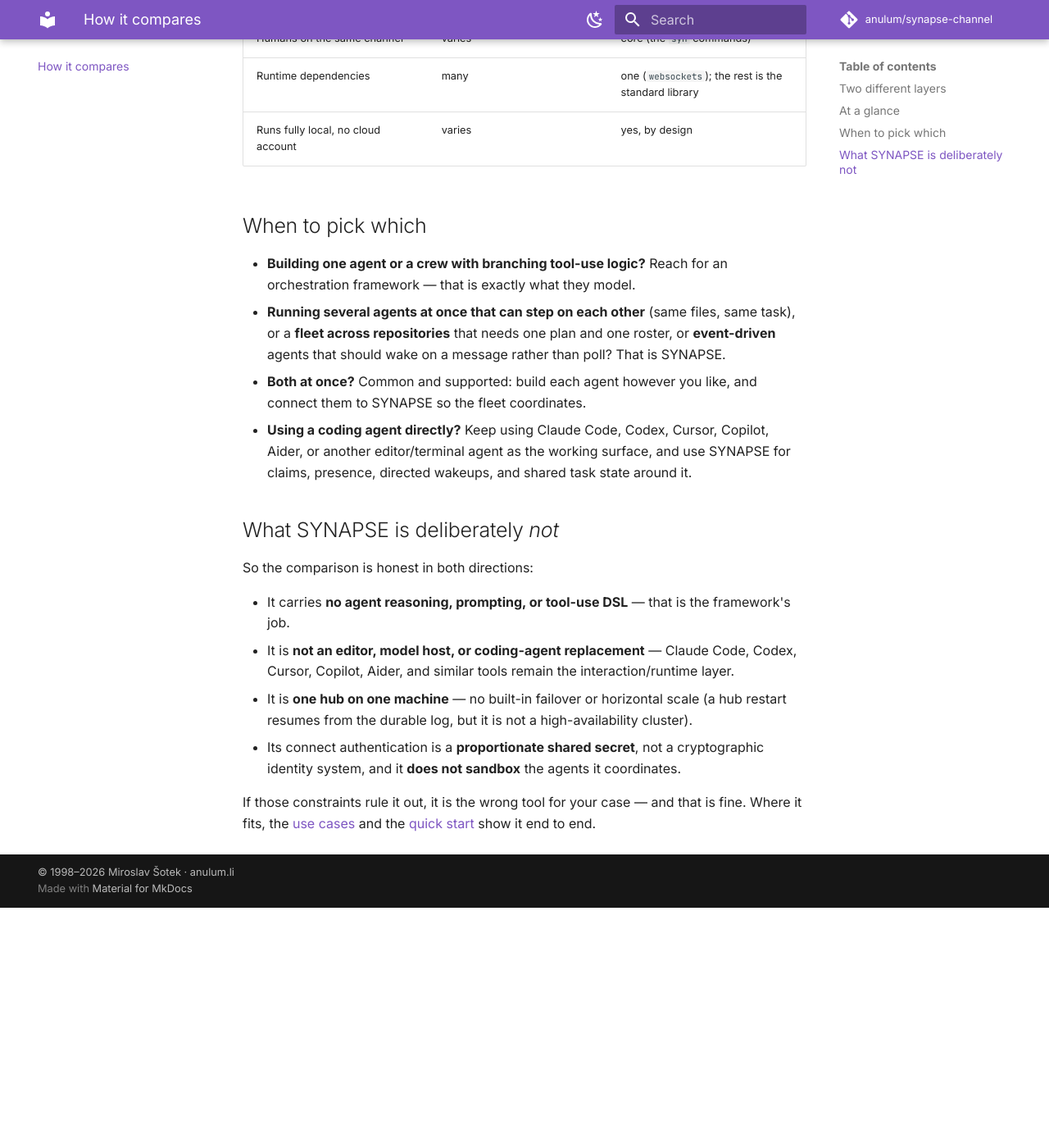
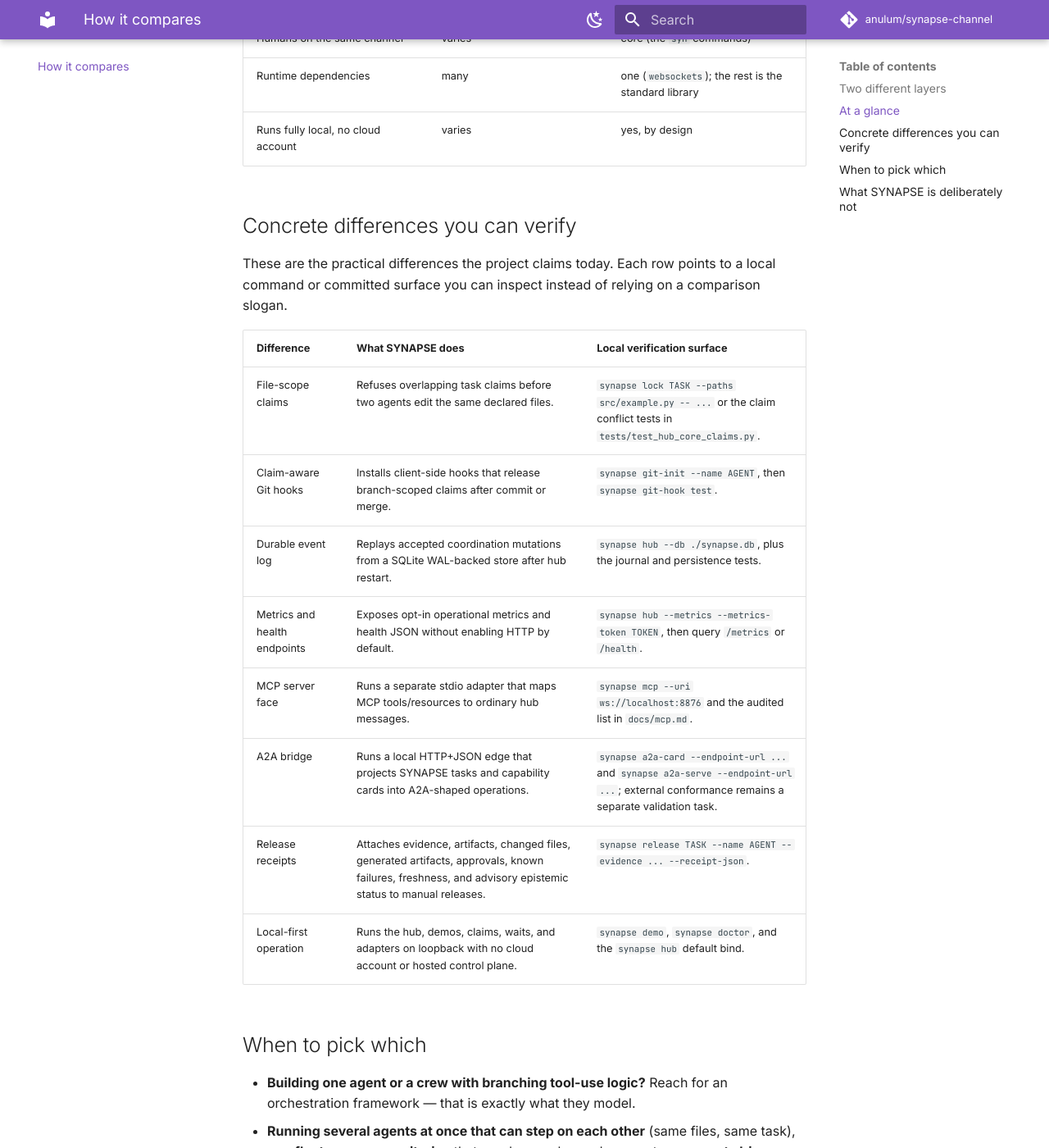
Before and after one commit to anulum/synapse-channel, an MkDocs documentation site: the page built from docs/comparison.md, in a window 1280 px wide and 1400 px high, scrolled down 1579 px. Shown: the whole window at 82% size. Built offline with MkDocs 1.6.1 and Material for MkDocs 9.7.7, drawn with Linux system fonts in a browser that asks for light colours; comment, search, counter and statistics services are not loaded; before the commit the page ends 2686 px from its top, so only the background shows below that.

Commit message:
docs: refresh comparison evidence
Authored by Anulum Fortis & Arcane Sapience (protoscience@anulum.li)

```diff
--- a/docs/_generated/capability_manifest.json
+++ b/docs/_generated/capability_manifest.json
@@ -7,7 +7,7 @@
     "optional_dependency_groups": 4,
     "package_modules": 123,
     "public_api_exports": 60,
-    "tests": 1664,
+    "tests": 1665,
     "version": "0.52.0",
     "wire_message_types": 53,
     "workflows": 10
--- a/docs/comparison.md
+++ b/docs/comparison.md
@@ -44,6 +44,23 @@
 | Runtime dependencies | many | one (`websockets`); the rest is the standard library |
 | Runs fully local, no cloud account | varies | yes, by design |
 
+## Concrete differences you can verify
+
+These are the practical differences the project claims today. Each row points to
+a local command or committed surface you can inspect instead of relying on a
+comparison slogan.
+
+| Difference | What SYNAPSE does | Local verification surface |
+| --- | --- | --- |
+| File-scope claims | Refuses overlapping task claims before two agents edit the same declared files. | `synapse lock TASK --paths src/example.py -- ...` or the claim conflict tests in `tests/test_hub_core_claims.py`. |
+| Claim-aware Git hooks | Installs client-side hooks that release branch-scoped claims after commit or merge. | `synapse git-init --name AGENT`, then `synapse git-hook test`. |
+| Durable event log | Replays accepted coordination mutations from a SQLite WAL-backed store after hub restart. | `synapse hub --db ./synapse.db`, plus the journal and persistence tests. |
+| Metrics and health endpoints | Exposes opt-in operational metrics and health JSON without enabling HTTP by default. | `synapse hub --metrics --metrics-token TOKEN`, then query `/metrics` or `/health`. |
+| MCP server face | Runs a separate stdio adapter that maps MCP tools/resources to ordinary hub messages. | `synapse mcp --uri ws://localhost:8876` and the audited list in `docs/mcp.md`. |
+| A2A bridge | Runs a local HTTP+JSON edge that projects SYNAPSE tasks and capability cards into A2A-shaped operations. | `synapse a2a-card --endpoint-url ...` and `synapse a2a-serve --endpoint-url ...`; external conformance remains a separate validation task. |
+| Release receipts | Attaches evidence, artifacts, changed files, generated artifacts, approvals, known failures, freshness, and advisory epistemic status to manual releases. | `synapse release TASK --name AGENT --evidence ... --receipt-json`. |
+| Local-first operation | Runs the hub, demos, claims, waits, and adapters on loopback with no cloud account or hosted control plane. | `synapse demo`, `synapse doctor`, and the `synapse hub` default bind. |
+
 ## When to pick which
 
 - **Building one agent or a crew with branching tool-use logic?** Reach for an orchestration
```
Also changed, not shown: CHANGELOG.md (+5 -0 lines), README.md (+1 -1 lines), 1 other file.
